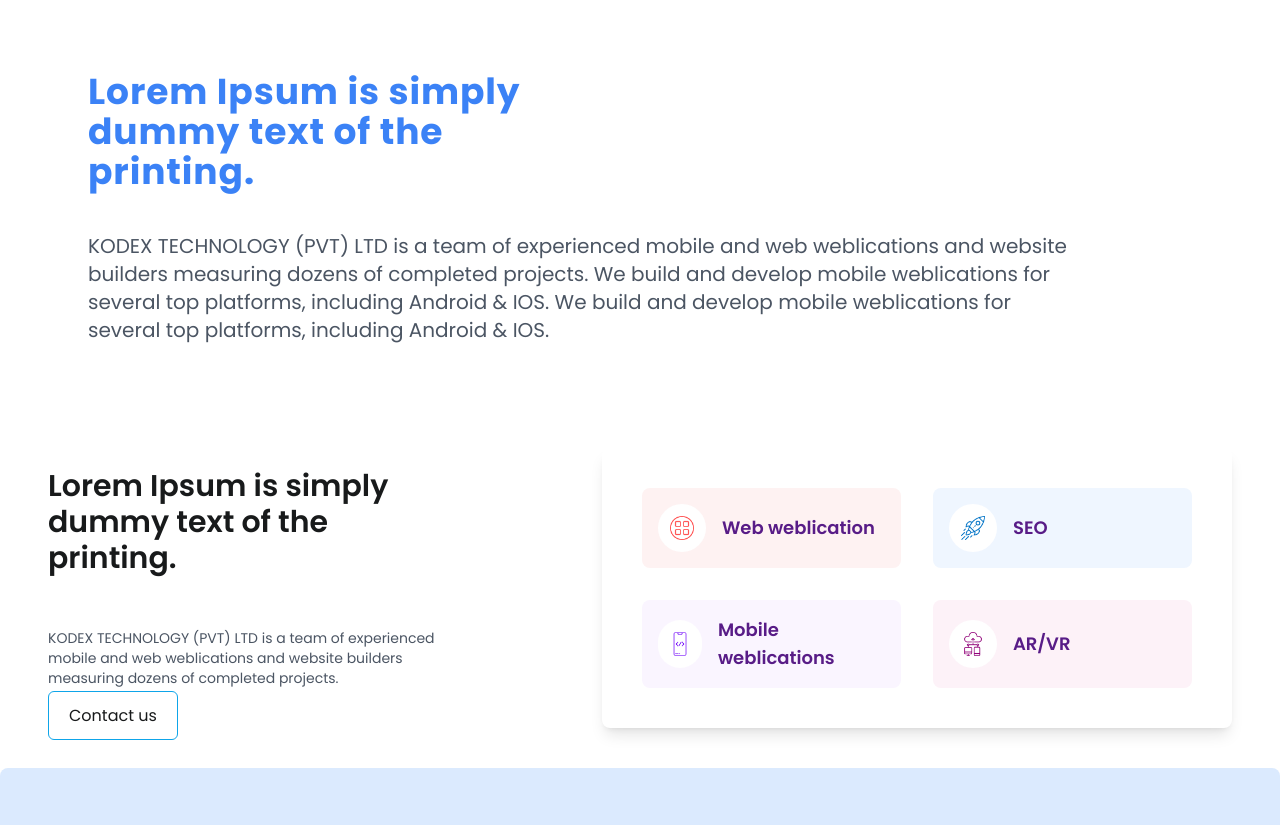
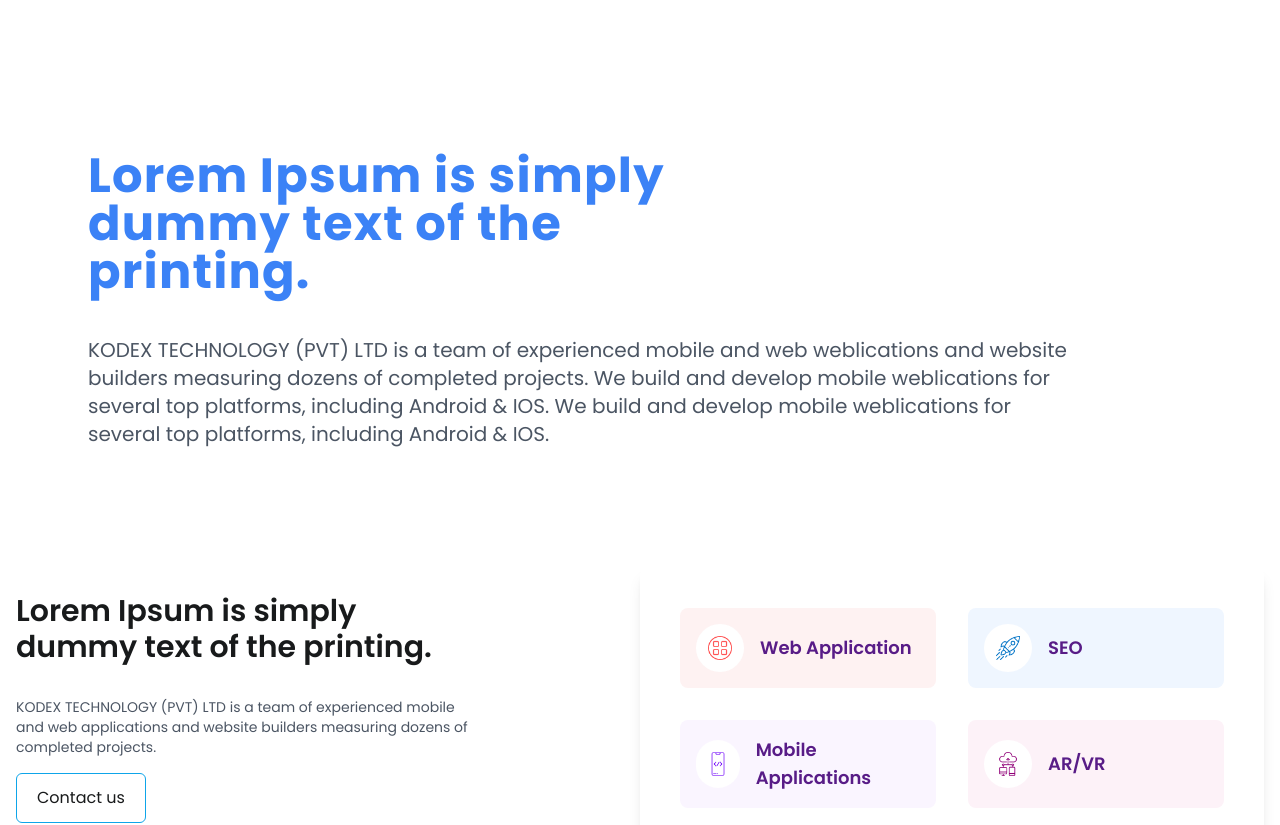
Before and after one commit to ElevareTechnologies/elevare, a Next.js app: page /about-us in a window 1280 px wide. Shown: the part 940-1765 px from the top of the page. Built offline with nearby package versions, Linux system fonts and the light colour scheme.

Commit message:
responsiveness added

```diff
--- a/src/app/(pages)/about-us/about-page.css
+++ b/src/app/(pages)/about-us/about-page.css
@@ -34,3 +34,11 @@ opacity: 0px;
     opacity: 0px;
 
 }
+
+@media (max-width: 768px) {
+    .img1,.img2{
+        visibility: hidden;
+        width: 0;
+        height: auto;
+    }
+    }
--- a/src/app/(pages)/about-us/page.tsx
+++ b/src/app/(pages)/about-us/page.tsx
@@ -38,61 +38,61 @@ export default function Home() {
         <Image src={IMG4} alt="Two people with laptop outdoors" className="w-full sm:w-1/2 lg:w-auto h-auto" />
       </div>
       </section>
-      <div className="container">
-        <div className="lg:w-10/12 lg:my-16 mx-10">
-        <div className="lg:w-3/6">
-          <h2 className="text-blue-500 tracking-wide lg:text-4xl font-extrabold mb-4 py-6">Lorem Ipsum is simply dummy text of the printing. </h2>
+      <div className="lg:container p-4">
+        <div className="lg:w-10/12 lg:my-16 lg:mx-10">
+        <div className="lg:w-4/6">
+          <h2 className="text-blue-500 tracking-wide lg:text-5xl text-2xl font-extrabold mb-4 py-6">Lorem Ipsum is simply dummy text of the printing. </h2>
           </div>
           <p className="text-gray-600 text-xl">KODEX TECHNOLOGY (PVT) LTD is a team of experienced mobile and web weblications and website builders measuring dozens of completed projects. We build and develop mobile weblications for several top platforms, including Android  & IOS. We build and develop mobile weblications for several top platforms, including Android  & IOS. </p>
         </div>
       </div>
 
-      <div className="container py-10 flex">
-
-        <div className="flex justify-center items-center  ">
-        <div className="lg:w-1/2">
-        <div className="lg:w-3/4">
-          <h3 className="text-2xl lg:text-3xl font-semibold mb-4  p-5 px-0">Lorem Ipsum is simply dummy text of the printing. </h3>
-          <p className="text-sm text-gray-600 py-4">KODEX TECHNOLOGY (PVT) LTD is a team of experienced mobile and web weblications and website builders measuring dozens of completed projects.</p>
-          <Link href="/contact-us" className="px-5 py-3 border-solid border rounded-md border-sky-500">Contact us</Link>
-        </div>
-        </div>
-      <div className="grid grid-cols-2 gap-8 p-10 bg-white rounded-lg shadow-lg">
-
-        {/* Web weblication */}
+      <div className="container py-10 px-4 lg:px-0">
+  <div className="flex flex-col lg:flex-row justify-center items-center">
+    <div className="w-full lg:w-1/2 mb-8 lg:mb-0">
+      <div className="w-full lg:w-3/4">
+        <h3 className="text-2xl lg:text-3xl font-semibold mb-4">Lorem Ipsum is simply dummy text of the printing.</h3>
+        <p className="text-sm text-gray-600 py-4">KODEX TECHNOLOGY (PVT) LTD is a team of experienced mobile and web applications and website builders measuring dozens of completed projects.</p>
+        <Link href="/contact-us" className="inline-block px-5 py-3 border-solid border rounded-md border-sky-500">Contact us</Link>
+      </div>
+    </div>
+    <div className="w-full lg:w-1/2">
+      <div className="grid grid-cols-1 sm:grid-cols-2 gap-4 lg:gap-8 bg-white rounded-lg shadow-lg p-6 lg:p-10">
+        {/* Web Application */}
         <div className="flex items-center space-x-4 p-4 bg-red-50 rounded-lg">
           <div className="flex justify-center items-center w-12 h-12 bg-white rounded-full">
-          <Image src={web} alt="Web weblication" className="w-6 h-6" />
+            <Image src={web} alt="Web Application" className="w-6 h-6" />
           </div>
-          <h3 className="text-lg font-semibold text-purple-900">Web weblication</h3>
+          <h3 className="text-base lg:text-lg font-semibold text-purple-900">Web Application</h3>
         </div>
 
         {/* SEO */}
         <div className="flex items-center space-x-4 p-4 bg-blue-50 rounded-lg">
           <div className="flex justify-center items-center w-12 h-12 bg-white rounded-full">
-          <Image src={seo} alt="seo" className="w-6 h-6" />
+            <Image src={seo} alt="SEO" className="w-6 h-6" />
           </div>
-          <h3 className="text-lg font-semibold text-purple-900">SEO</h3>
+          <h3 className="text-base lg:text-lg font-semibold text-purple-900">SEO</h3>
         </div>
 
-        {/* Mobile weblications */}
+        {/* Mobile Applications */}
         <div className="flex items-center space-x-4 p-4 bg-purple-50 rounded-lg">
           <div className="flex justify-center items-center w-12 h-12 bg-white rounded-full">
-          <Image src={mobile} alt="mobile weblication" className="w-6 h-6" />
+            <Image src={mobile} alt="Mobile Applications" className="w-6 h-6" />
           </div>
-          <h3 className="text-lg font-semibold text-purple-900">Mobile weblications</h3>
+          <h3 className="text-base lg:text-lg font-semibold text-purple-900">Mobile Applications</h3>
         </div>
 
         {/* AR/VR */}
         <div className="flex items-center space-x-4 p-4 bg-pink-50 rounded-lg">
           <div className="flex justify-center items-center w-12 h-12 bg-white rounded-full">
-          <Image src={ar} alt="AR/VR" className="w-6 h-6" />
+            <Image src={ar} alt="AR/VR" className="w-6 h-6" />
           </div>
-          <h3 className="text-lg font-semibold text-purple-900">AR/VR</h3>
+          <h3 className="text-base lg:text-lg font-semibold text-purple-900">AR/VR</h3>
         </div>
       </div>
     </div>
-      </div>
+  </div>
+</div>
       </div>
       <div className="relative bg-blue-100 p-10 rounded-lg lg:w-screen lg:h-64 flex justify-center items-center mx-auto shadow-lg">
 
```
